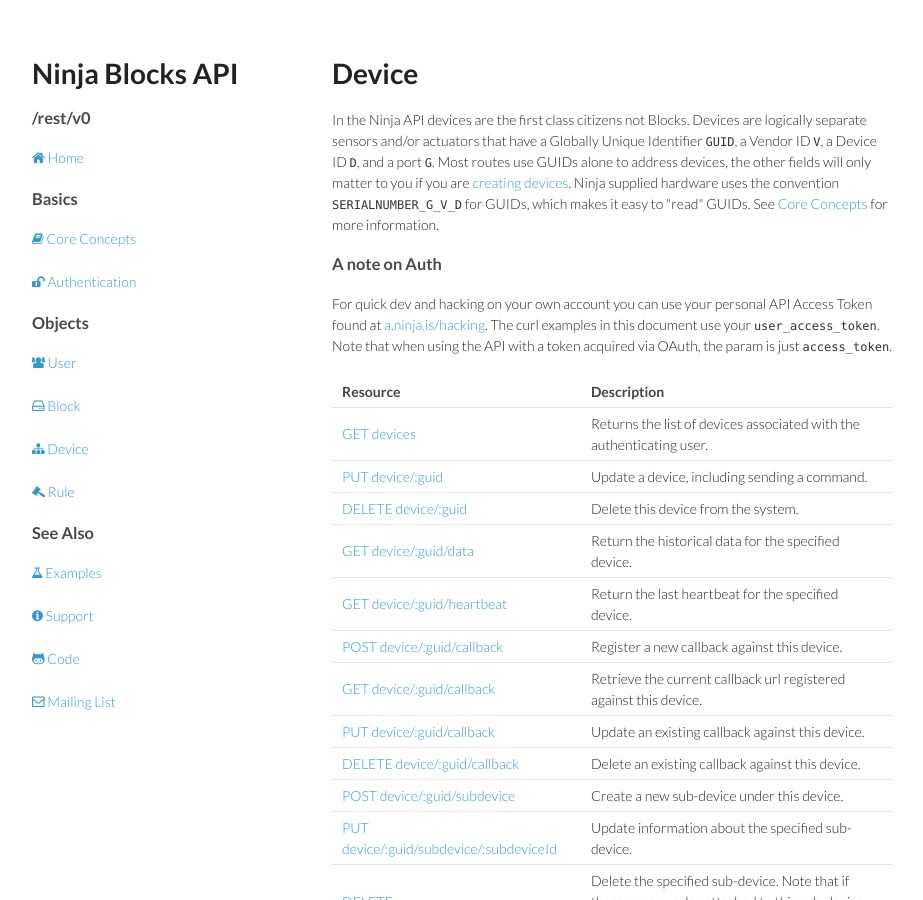
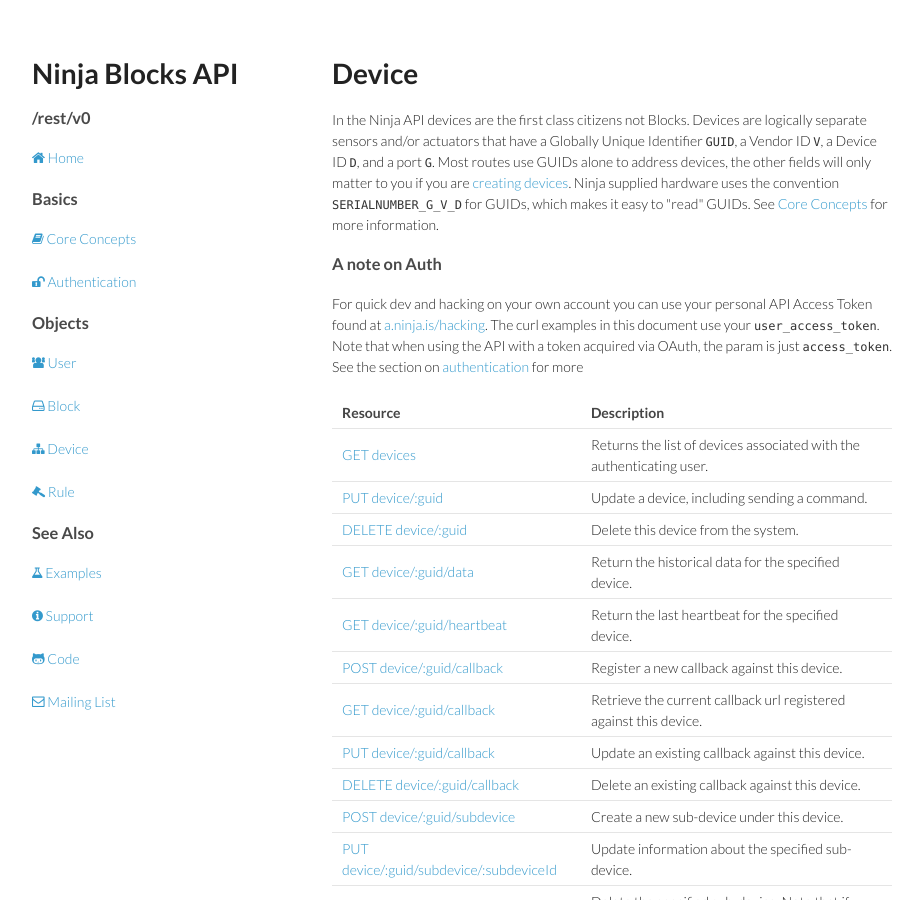
Before and after one commit to ninjablocks/ninjablocks.github.com, a Jekyll site: the page built from device.html, in a window 1280 px wide and 900 px high. Shown: the whole window, without its empty margins (178-1101 px from the left). Built offline with Jekyll 4.4.1, drawn with Linux system fonts in a browser that asks for light colours; nearby versions of some CDN libraries.

Commit message:
Add link to authentication section

```diff
--- a/device.html
+++ b/device.html
@@ -7,7 +7,7 @@
   <h1>Device</h1>
   <p>In the Ninja API devices are the first class citizens not Blocks. Devices are logically separate sensors and/or actuators that have a Globally Unique Identifier <code>GUID</code>, a Vendor ID <code>V</code>, a Device ID <code>D</code>, and a port <code>G</code>. Most routes use GUIDs alone to address devices, the other fields will only matter to you if you are <a href-"http://docs.ninja.is/block.html">creating devices</a>.  Ninja supplied hardware uses the convention <code>SERIALNUMBER_G_V_D</code> for GUIDs, which makes it easy to "read" GUIDs. See <a href="http://docs.ninja.is/core-concepts.html">Core Concepts</a> for more information.
   <h3>A note on Auth</h3>
-  <p>For quick dev and hacking on your own account you can use your personal API Access Token found at <a href="https://a.ninja.is/hacking">a.ninja.is/hacking</a>. The curl examples in this document use your <code>user_access_token</code>. Note that when using the API with a token acquired via OAuth, the param is just <code>access_token</code>.</p>
+  <p>For quick dev and hacking on your own account you can use your personal API Access Token found at <a href="https://a.ninja.is/hacking">a.ninja.is/hacking</a>. The curl examples in this document use your <code>user_access_token</code>. Note that when using the API with a token acquired via OAuth, the param is just <code>access_token</code>. See the section on <a href="http://docs.ninja.is/authentication.html">authentication</a> for more</p>
   <table>
     <tbody>
       <tr>
```
